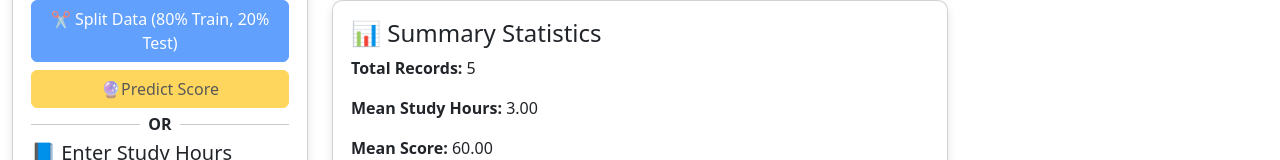
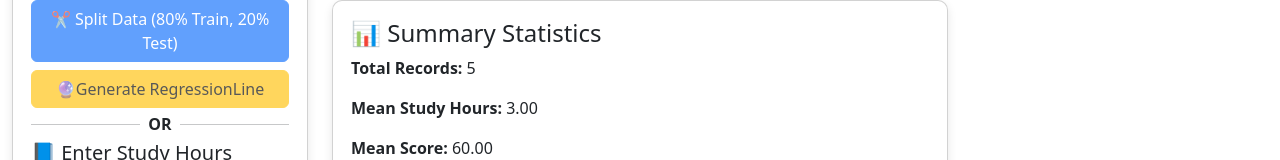
Before and after one commit to virtual-labs/exp-student-performance-lr-au, a plain HTML site: page experiment/simulation/index.html in a window 1280 px wide. Shown: the part 470-630 px from the top of the page. Drawn offline with nearby package versions, Linux system fonts and the light colour scheme.

Commit message:
Update index.html

```diff
--- a/experiment/simulation/index.html
+++ b/experiment/simulation/index.html
@@ -50,7 +50,7 @@
                     <button class="btn btn-primary w-100 mb-2" id="dataCleanBtn" disabled>🧹 Clean Data</button>
                     <button class="btn btn-primary w-100 mb-2" id="splitDataBtn" disabled>✂️ Split Data (80% Train, 20%
                         Test)</button>
-                    <button class="btn btn-warning w-100" id="predictBtn" disabled>🔮Predict Score</button>
+                    <button class="btn btn-warning w-100" id="predictBtn" disabled>🔮Generate RegressionLine</button>
 
                     <div class="d-flex align-items-center">
                         <hr class="flex-grow-1">
```
